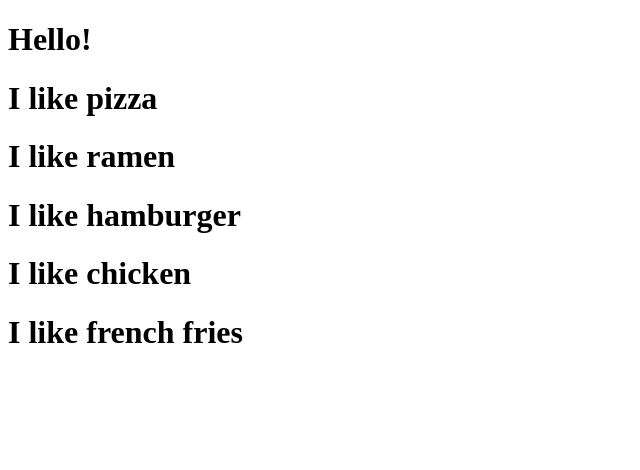
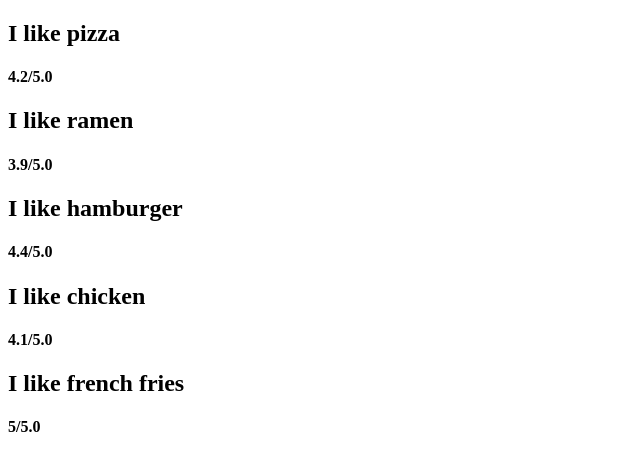
Before and after one commit to glowing713/CineGraphy, a React (Create React App) app: page / in a window 1280 px wide. Shown: the top 470 px of the page, without its empty margins (0-640 px from the left). Built offline with nearby package versions, Linux system fonts and the light colour scheme.

Commit message:
chore: 동적으로 컴포넌트를 생성하고 prop-type 적용해봄

```diff
--- a/package.json
+++ b/package.json
@@ -6,6 +6,7 @@
     "@testing-library/jest-dom": "^5.11.4",
     "@testing-library/react": "^11.1.0",
     "@testing-library/user-event": "^12.1.10",
+    "prop-types": "^15.7.2",
     "react": "^17.0.2",
     "react-dom": "^17.0.2",
     "react-scripts": "4.0.3",
--- a/src/App.js
+++ b/src/App.js
@@ -1,18 +1,36 @@
 import React from "react";
+import PropTypes from "prop-types";
 
-function Food({ best }) {
-  return <h1>I like {best}</h1>;
+const favoriteFoods = [
+  { id: 1, name: "pizza", rating: 4.2 },
+  { id: 2, name: "ramen", rating: 3.9 },
+  { id: 3, name: "hamburger", rating: 4.4 },
+  { id: 4, name: "chicken", rating: 4.1 },
+  { id: 5, name: "french fries", rating: 5.0 },
+];
+
+// props에서 name만 사용함
+function Food({ name, rating }) {
+  return (
+    <div>
+      <h2>I like {name}</h2>
+      <h4>{rating}/5.0</h4>
+    </div>
+  );
 }
+
+// prop의 type을 정의해서 올바르게 전달받았는지를 체크할 수 있다.
+Food.propTypes = {
+  name: PropTypes.string.isRequired,
+  rating: PropTypes.number.isRequired,
+};
 
 function App() {
   return (
     <div>
-      <h1>Hello!</h1>
-      <Food best="pizza" />
-      <Food best="ramen" />
-      <Food best="hamburger" />
-      <Food best="chicken" />
-      <Food best="french fries" />
+      {favoriteFoods.map((food) => (
+        <Food key={food.id} name={food.name} rating={food.rating} />
+      ))}
     </div>
   );
 }
```
Also changed, not shown: 1 other file (tests, documents, lock files or other folders).
